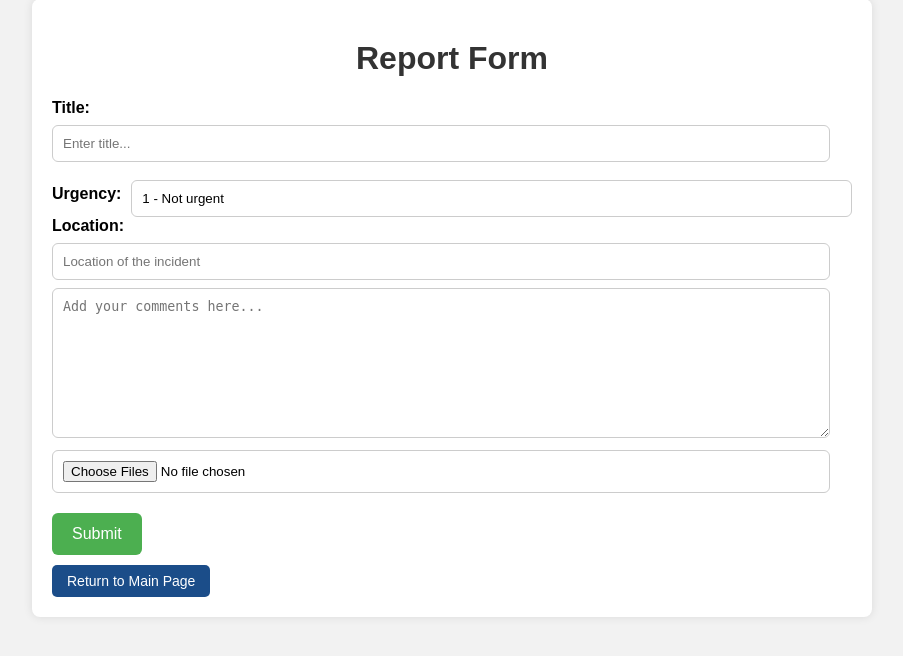
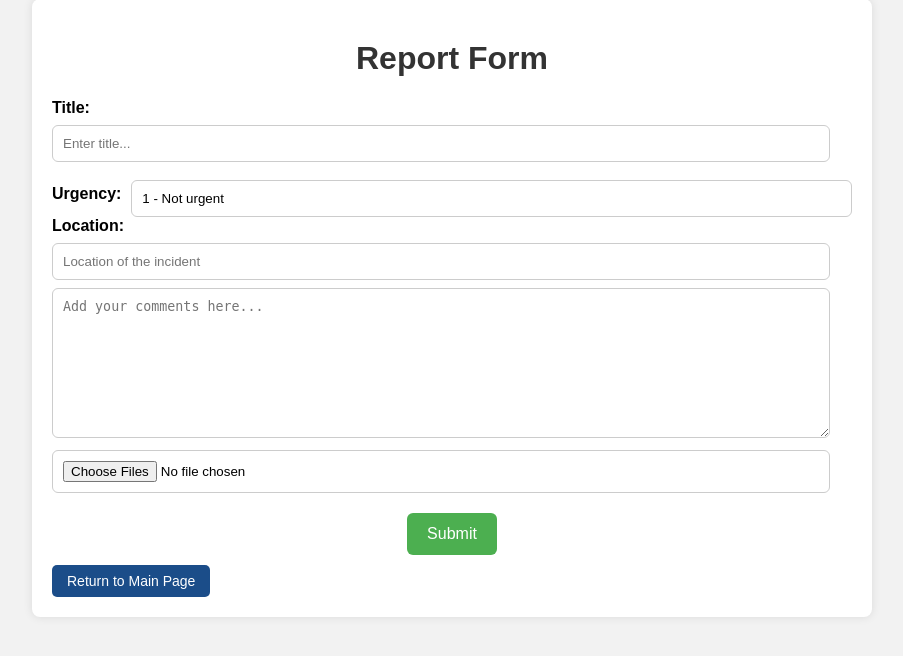
Before and after one commit to yanglanxu/project-a-10, a Django app: template a10app/templates/make_report.html in a window 1280 px wide. Shown: the part 21-677 px from the top of the page, without its empty margins (188-1091 px from the left). Run offline with Django 3.2, Linux system fonts and the light colour scheme; the template is opened without the code that fills it, so the values that code supplies are empty.

Commit message:
Testing to see report.html intergrates well

```diff
--- a/a10app/templates/make_report.html
+++ b/a10app/templates/make_report.html
@@ -80,6 +80,9 @@
             cursor: pointer;
             font-size: 16px;
             transition: background-color 0.3s;
+            display: block;
+            margin-left: auto;
+            margin-right: auto;
         }
 
         input[type="submit"]:hover {
@@ -102,7 +105,7 @@
         .error-message {
             color: red;
             font-size: 14px;
-            margin-bottom: 10px;
+            margin-top: 10px;
             text-align: center;
         }
     </style>
@@ -114,7 +117,7 @@
             {% csrf_token %}
 
             {% if form.errors %}
-                <p class="error-message">{{ form.errors }}</p>
+                <p class="error-message">Please fill in all required fields.</p>
             {% endif %}
 
             <label for="title">Title:</label>
```
